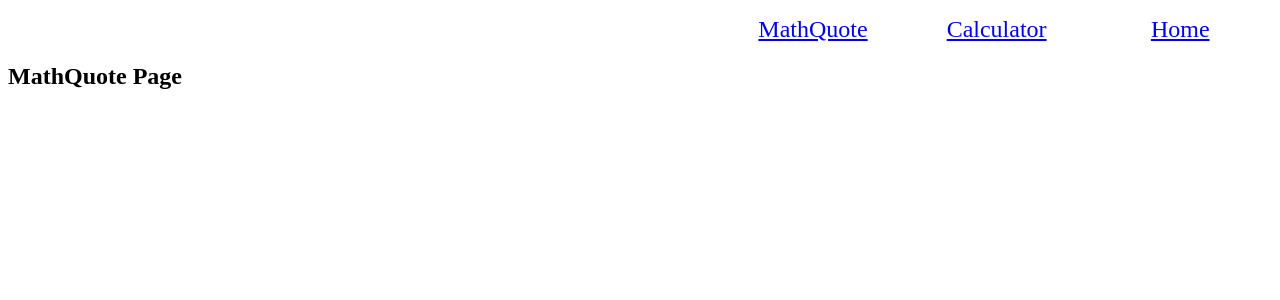
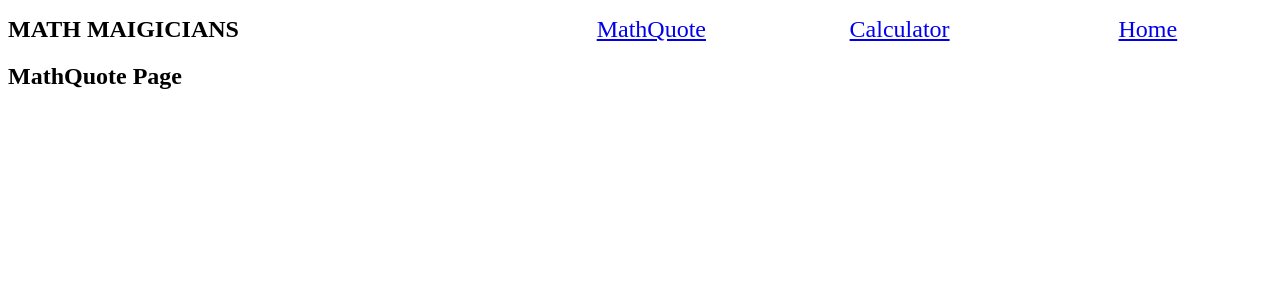
Before and after one commit to tinatsina/math-magicians-online, a React (Create React App) app: page /MathQuote in a window 1280 px wide. Shown: the top 300 px of the page. Built offline with nearby package versions, Linux system fonts and the light colour scheme.

Commit message:
update - cor files added

```diff
--- a/src/components/NavigationBar.js
+++ b/src/components/NavigationBar.js
@@ -7,6 +7,7 @@ import MathQuote from './MathQuote';
 
 const NavigationBar = () => (
   <nav>
+    <h1 className="navbar-logo">MATH MAIGICIANS</h1>
     <ul className="navbar-list">
       <li><Link to="/">Home</Link></li>
       <li><Link to="Calculator">Calculator</Link></li>
--- a/src/styles/NavigationBar.css
+++ b/src/styles/NavigationBar.css
@@ -4,9 +4,14 @@
 }
 
 .navbar-list > li {
-  width: 15%;
+  width: 25%;
   display: inline-block;
   list-style: none;
   font-size: x-large;
   text-align: center;
 }
+
+.navbar-logo {
+  float: left;
+  margin: 0;
+}
```
Also changed, not shown: src/styles/HomePage.css (added), src/styles/MathQuote.css (added).
